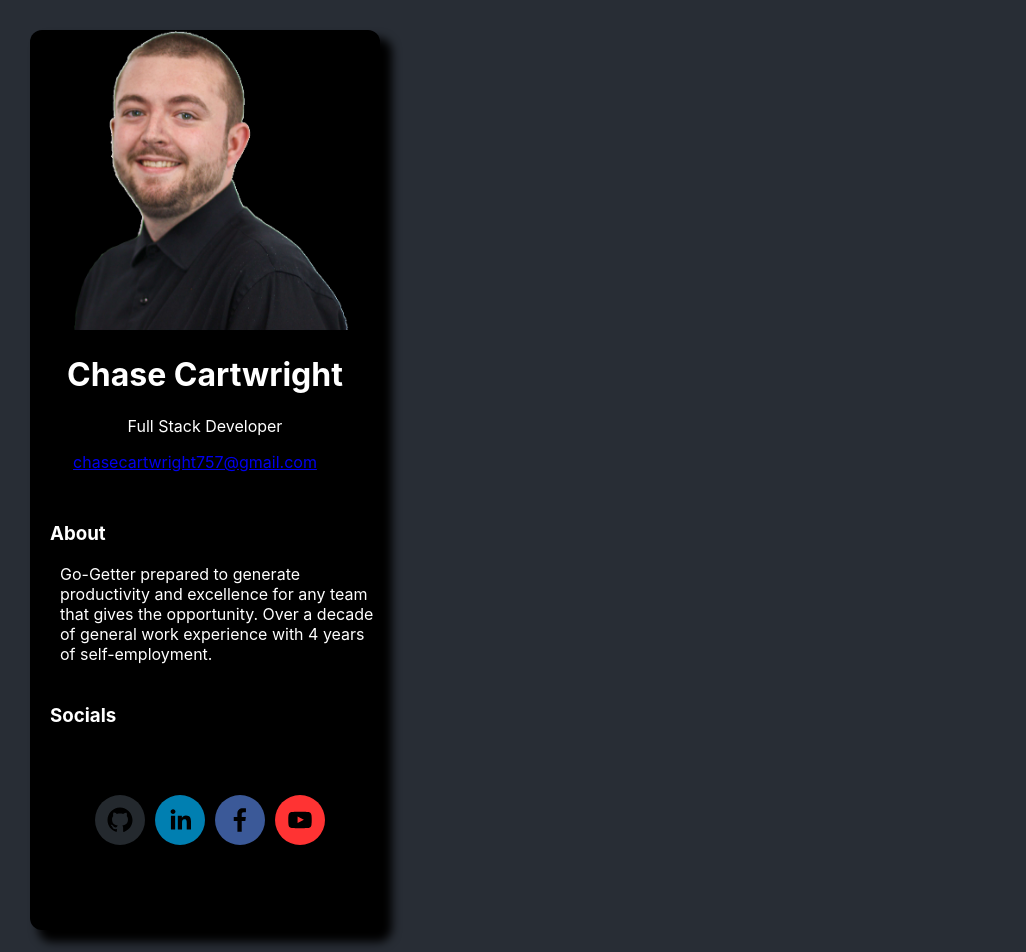
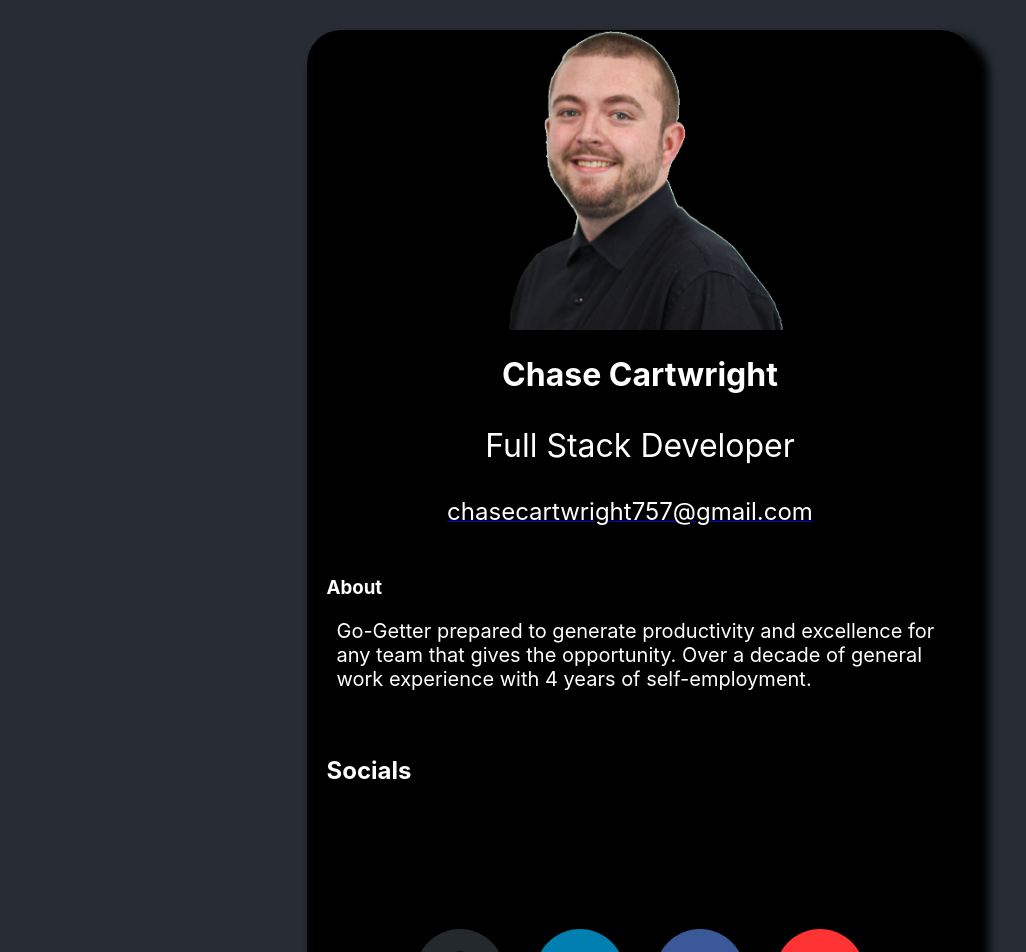
Before and after one commit to Chazzychouse/business-card, a React (Create React App) app: page / in a window 1280 px wide. Shown: the top 952 px of the page, without its empty margins (0-1026 px from the left). Built offline with nearby package versions, Linux system fonts and the light colour scheme.

Commit message:
"CSS flexbox"

```diff
--- a/public/index.html
+++ b/public/index.html
@@ -3,7 +3,7 @@
   <head>
     <meta charset="utf-8" />
 
-    <meta name="viewport" content="width=device-width, initial-scale=0.5" />
+    <meta name="viewport" content="width=667, initial-scale=0.5" />
     <meta name="theme-color" content="#000000" />
     <meta name="description" content="About Me" />
 
--- a/src/index.css
+++ b/src/index.css
@@ -13,7 +13,8 @@ body {
   color: white;
   text-align: left;
   margin-left: 20px;
-  margin-top: 40px;
+  margin-top: 65px;
+  font-size: 24px;
 }
 
 code {
@@ -30,21 +31,25 @@ code {
 
 #name-header, #job-title, #website {
   color: white;
+  font-size: 32px;
 }
 
 #root {
-  display: flexbox;
+  display: flex;
+  align-items: center;
+  justify-content: center;
+
 }
 
 #App {
   background-color: black;
-  position: relative;
-  align-items: center;
-  justify-content: center;
-  width: 350px;
-  height: 900px;
-  border-radius: 12px;
-  box-shadow: 10px 10px 10px 2px;
+
+
+
+  width: 667px;
+  height: 1200px;
+  border-radius: 34px;
+  box-shadow: 10px 10px 10px 5px;
   margin: 30px;
 }
 
@@ -79,28 +84,39 @@ code {
 #about-text {
   text-align: left;
   margin-left: 30px;
+  font-size: 20px;
   color: white;
 }
 
 #logo-wrapper {
   display: inline-block;
-  margin-top: 50px;
-  margin-left: 10px;
+  margin-top: 120px;
+
 
 }
 #linkedin {
   position: left;
-  margin-right: 10px;
+  margin-right: 30px;
+  margin-left: 20px;
+  padding: 20px;
 }
 #facebook {
-  margin-right: 10px;
+  margin-right: 30px;
+  padding: 20px;
 }
 
 
 #email {
   text-align: center;
+  font-size: 24px;
+  color: white;
 }
 
 #github {
   margin-right: 10px;
+  padding: 20px;
 }
+
+#youtube {
+  padding: 20px;
+}
```
